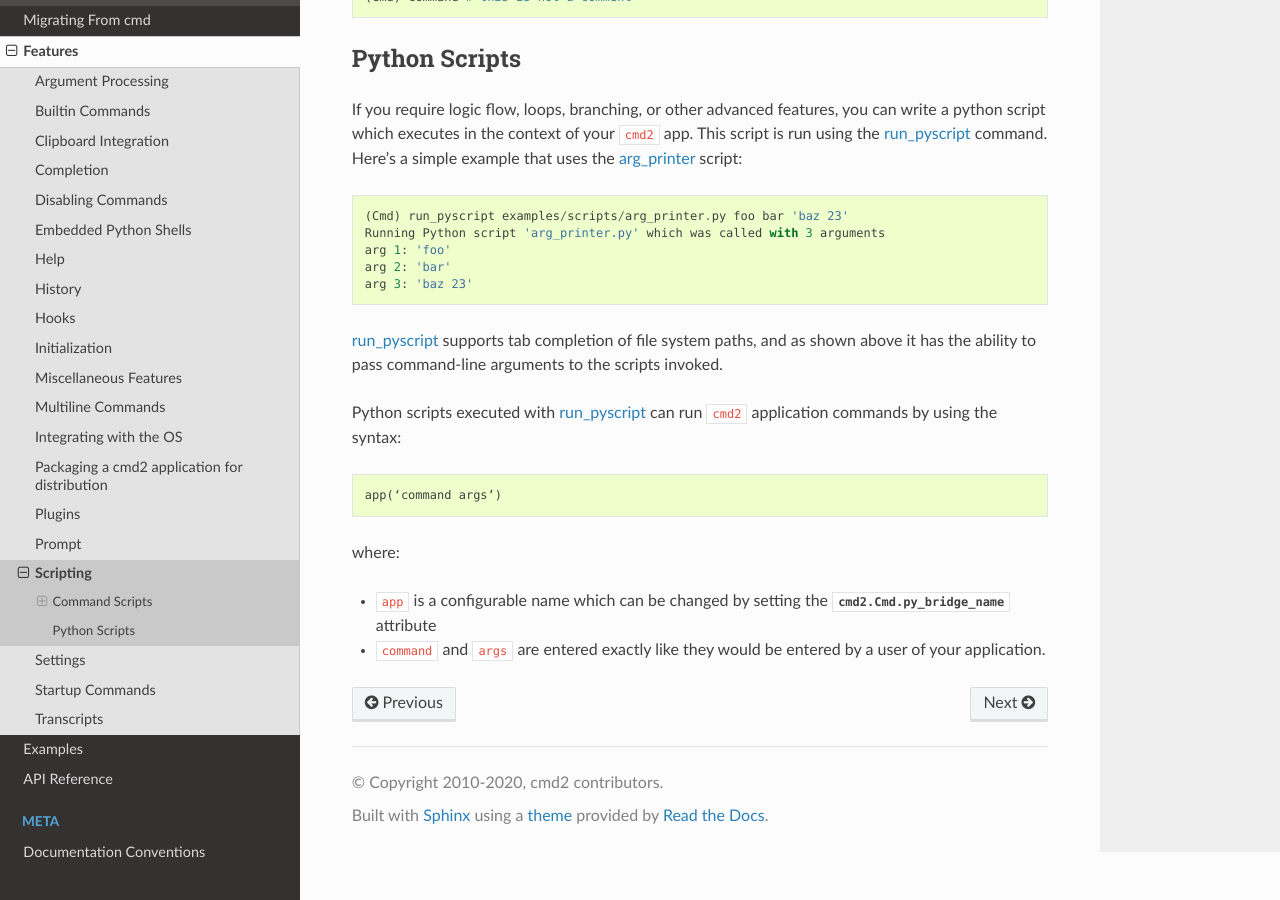
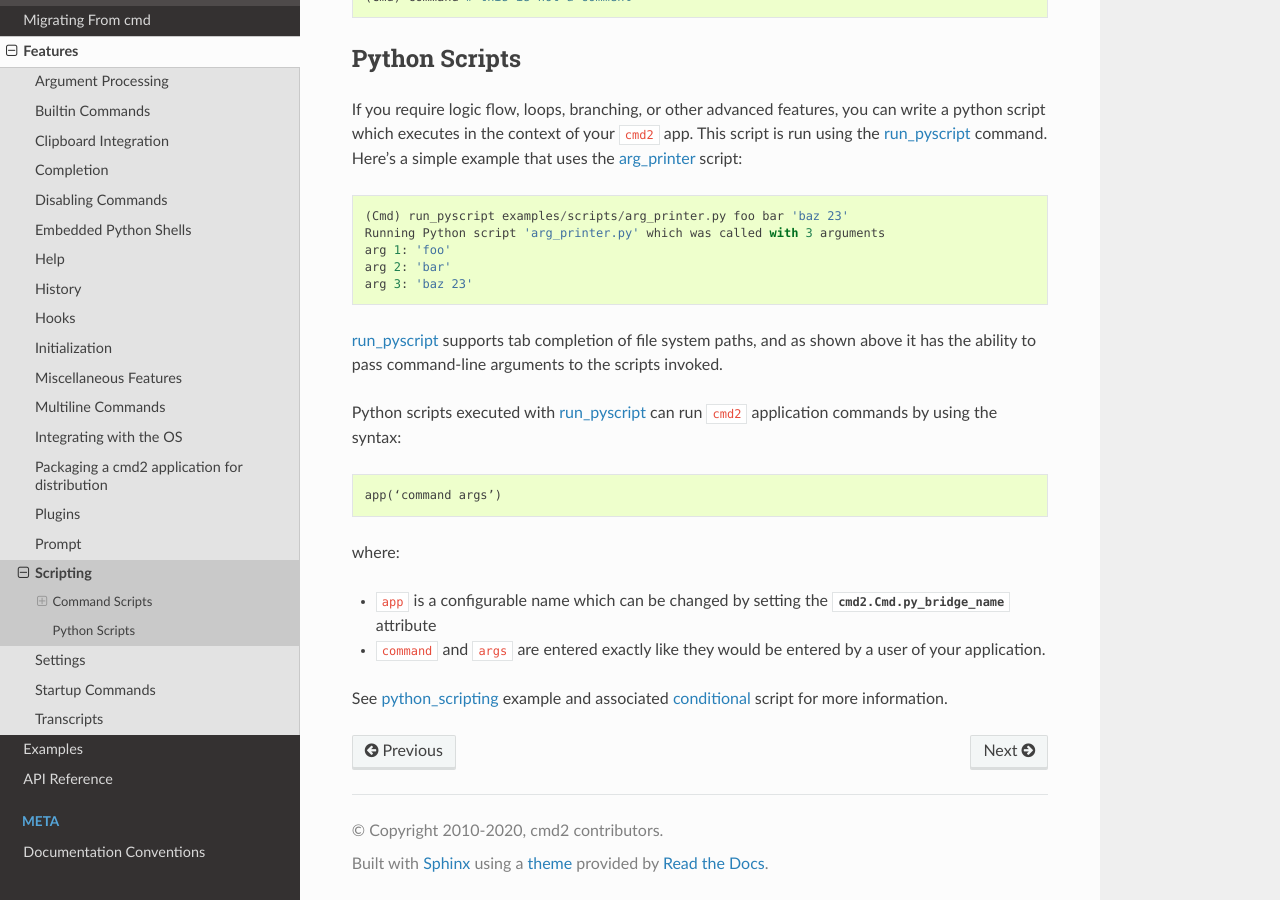
Before and after one commit to python-cmd2/cmd2, a Sphinx documentation site: the page built from docs/features/scripting.rst, in a window 1280 px wide and 900 px high, scrolled down 1108 px. Built offline with Sphinx 7.4.7 and the Read the Docs theme 2.0.0, drawn with Linux system fonts in a browser that asks for light colours; pages that are not in the unit, such as notebooks, are missing from menus.

Commit message:
Addressing PR feedback.

```diff
--- a/docs/features/scripting.rst
+++ b/docs/features/scripting.rst
@@ -93,3 +93,12 @@ where:
   :data:`cmd2.Cmd.py_bridge_name` attribute
 * ``command`` and ``args`` are entered exactly like they would be entered by
   a user of your application.
+
+.. _python_scripting:
+   https://github.com/python-cmd2/cmd2/blob/master/examples/python_scripting.py
+
+.. _conditional:
+   https://github.com/python-cmd2/cmd2/blob/master/examples/scripts/conditional.py
+
+See python_scripting_ example and associated conditional_ script for more
+information.
```
